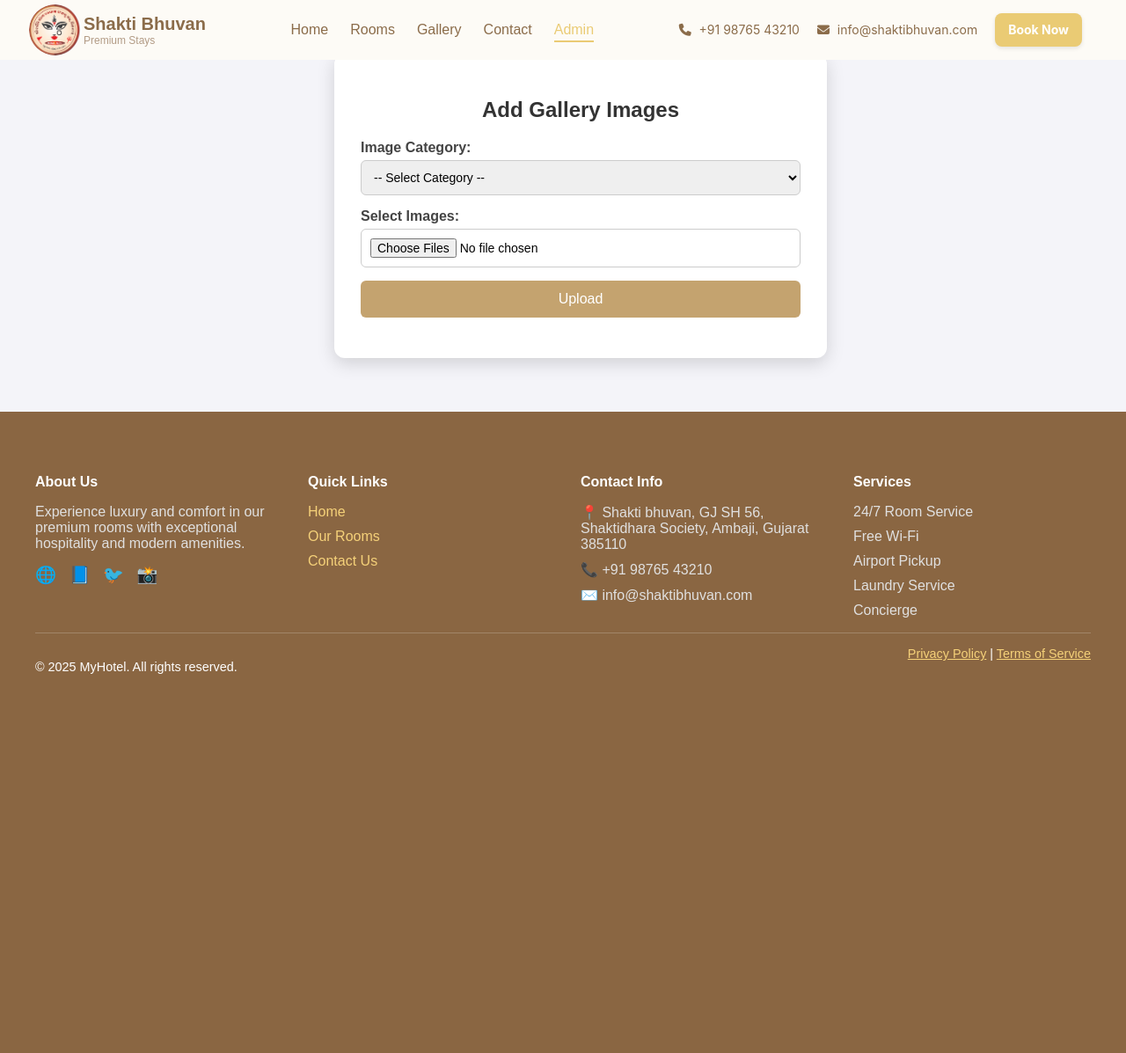
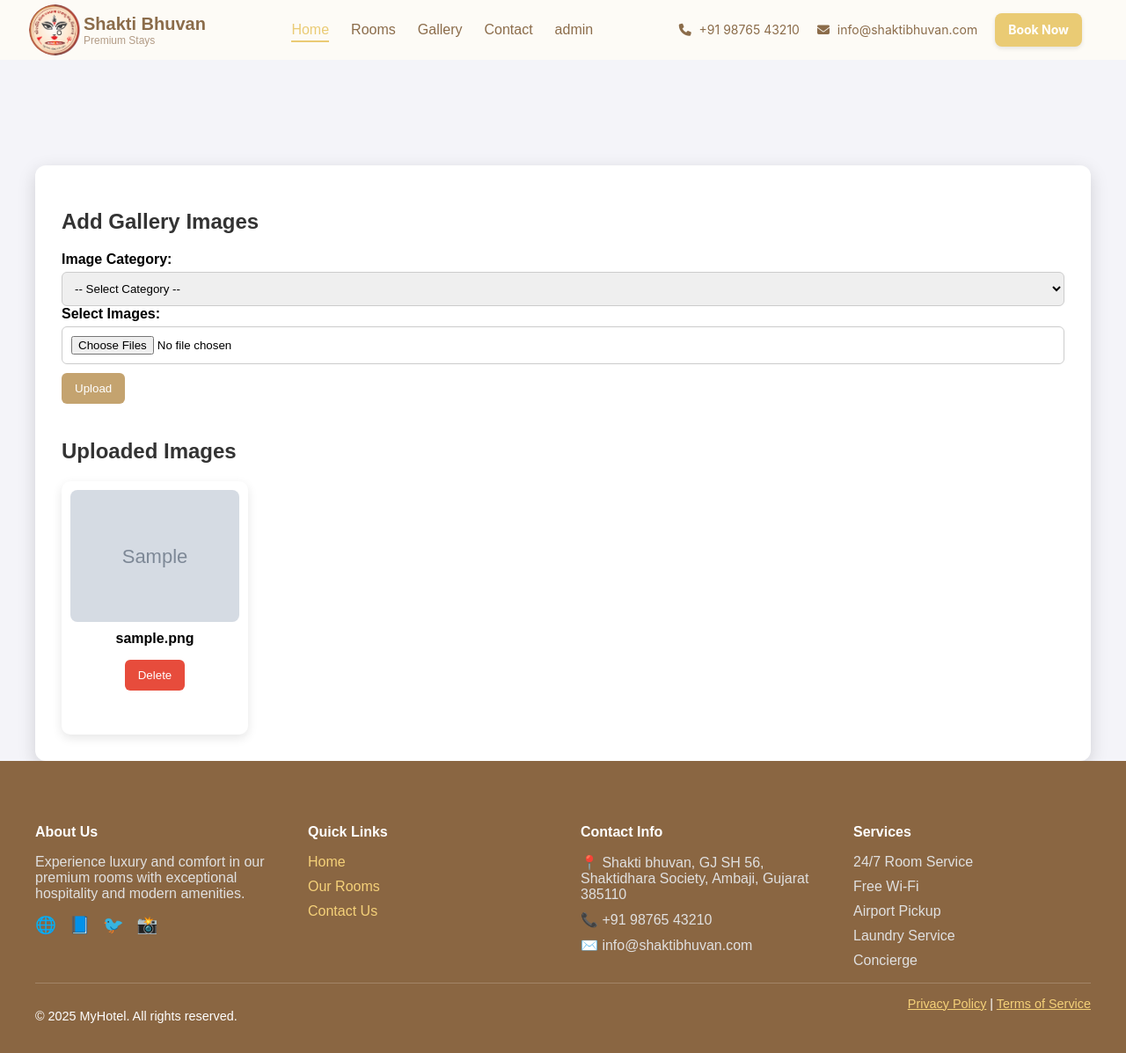
Before and after one commit to Herin27/shakti_bhuvan, a PHP site: page /admin_gallery.php in a window 1280 px wide. Shown: the whole page at 88% size. Before the commit the page ends 766 px from the top, so only its background shows below. Run offline with PHP 8.4, Linux system fonts and the light colour scheme; tables that the repository leaves empty or names only in its code hold one stand-in row (values such as "Sample post"); grey boxes marked "Sample" are stand-in pictures.

Commit message:
Refactor code structure for improved readability and maintainability

```diff
--- a/admin_gallery.php
+++ b/admin_gallery.php
@@ -1,7 +1,8 @@
 <?php
 include 'db.php';
 
-if ($_SERVER['REQUEST_METHOD'] === 'POST') {
+// ✅ Handle image upload
+if ($_SERVER['REQUEST_METHOD'] === 'POST' && isset($_POST['upload'])) {
     $type = $_POST['image_type'];
 
     if (!empty($_FILES['images']['name'][0])) {
@@ -21,6 +22,33 @@ if ($_SERVER['REQUEST_METHOD'] === 'POST') {
         }
     }
 }
+
+// ✅ Handle image delete
+if ($_SERVER['REQUEST_METHOD'] === 'POST' && isset($_POST['delete'])) {
+    $image_id = intval($_POST['image_id']);
+
+    // Get image path
+    $stmt = $conn->prepare("SELECT image_url FROM gallery WHERE id = ?");
+    $stmt->bind_param("i", $image_id);
+    $stmt->execute();
+    $stmt->bind_result($image_url);
+    $stmt->fetch();
+    $stmt->close();
+
+    // Delete file from server
+    if ($image_url && file_exists($image_url)) {
+        unlink($image_url);
+    }
+
+    // Delete from database
+    $stmt = $conn->prepare("DELETE FROM gallery WHERE id = ?");
+    $stmt->bind_param("i", $image_id);
+    $stmt->execute();
+}
+
+// ✅ Fetch all images
+$result = $conn->query("SELECT * FROM gallery ORDER BY id DESC");
+$images = $result->fetch_all(MYSQLI_ASSOC);
 ?>
 
 <!DOCTYPE html>
@@ -28,111 +56,40 @@ if ($_SERVER['REQUEST_METHOD'] === 'POST') {
 <head>
   <meta charset="UTF-8">
   <title>Admin - Add Gallery Images</title>
-  <link rel="stylesheet" href="./assets/css/navbar.css"> <!-- navbar css -->
+  <link rel="stylesheet" href="./assets/css/navbar.css">
   <link rel="icon" href="assets/images/logo.jpg" type="image/x-icon">
   <style>
-    html, body {
-        height: 100%;
-        margin: 0;
-        display: flex;
-        flex-direction: column;
+    html, body { height: 100%; margin: 0; }
+    body { font-family: Arial, sans-serif; background: #f4f4f9; }
+
+    main { padding-top: 120px; max-width: 1200px; margin: auto; }
+
+    .container { background: #fff; padding: 30px; border-radius: 12px; box-shadow: 0 6px 20px rgba(0,0,0,0.15); }
+
+    h2 { margin-bottom: 20px; color: #333; }
+
+    form { margin-bottom: 40px; }
+
+    label { display: block; font-weight: bold; margin-bottom: 5px; }
+
+    select, input[type="file"] {
+        padding: 10px; border: 1px solid #ccc; border-radius: 6px; width: 100%;
     }
 
-    body {
-        font-family: Arial, sans-serif;
-    }
+    button { padding: 10px 15px; border: none; border-radius: 6px; cursor: pointer; }
+    .upload-btn { background: #c4a36f; color: white; margin-top: 10px; }
+    .upload-btn:hover { background: #a57e3d; }
+    .delete-btn { background: #e74c3c; color: white; margin-top: 5px; }
+    .delete-btn:hover { background: #c0392b; }
 
-    main {
-        flex: 1; /* push footer down */
-        padding-top: 120px; /* space for fixed navbar */
-        max-width: 1800px;
-        margin: 0 auto;
-        width: 100%;
-    }
-    /* Fix navbar overlap if it's fixed */
-    header.navbar {
-        position: fixed;
-        top: 0;
-        left: 0;
-        right: 0;
-        z-index: 1000;
-    }
-    /* Scoped Admin Page Styles */
-    .admin-page {
-        font-family: Arial, sans-serif;
-        background: #f4f4f9;
-        margin: 0;
-        padding: 0;
-        display: flex;
-        flex-direction: column;
-        min-height: 100vh;
-    }
-
-    .admin-page main {
-        flex: 1;
-        display: flex;
-        justify-content: center;
-        align-items: center;
-        padding: 40px 20px;
-    }
-
-    .admin-page .container {
-        background: #fff;
-        padding: 30px;
-        border-radius: 12px;
-        box-shadow: 0 6px 20px rgba(0,0,0,0.15);
-        width: 100%;
-        max-width: 500px;
-        text-align: center;
-    }
-
-    .admin-page h2 {
-        margin-bottom: 20px;
-        color: #333;
-    }
-
-    .admin-page form {
-        display: flex;
-        flex-direction: column;
-        gap: 15px;
-    }
-
-    .admin-page label {
-        text-align: left;
-        font-weight: bold;
-        color: #444;
-        margin-bottom: 5px;
-        display: block;
-    }
-
-    .admin-page select,
-    .admin-page input[type="file"] {
-        padding: 10px;
-        border: 1px solid #ccc;
-        border-radius: 6px;
-        font-size: 14px;
-        width: 100%;
-    }
-
-    .admin-page button {
-        padding: 12px;
-        border: none;
-        border-radius: 6px;
-        background: #c4a36f;
-        color: white;
-        font-size: 16px;
-        cursor: pointer;
-        transition: background 0.3s;
-    }
-
-    .admin-page button:hover {
-        background: #a57e3d;
-    }
+    .gallery { display: grid; grid-template-columns: repeat(auto-fill, minmax(200px, 1fr)); gap: 20px; margin-top: 20px; }
+    .gallery-item { background: #fff; padding: 10px; border-radius: 10px; box-shadow: 0 4px 12px rgba(0,0,0,0.1); text-align: center; }
+    .gallery-item img { max-width: 100%; border-radius: 8px; height: 150px; object-fit: cover; }
+    .gallery-item p { margin: 10px 0; font-weight: bold; }
   </style>
 </head>
 <body class="admin-page">
 
-<!-- HEADER -->
 <header class="navbar">
         <div class="logo">
         <div class="logo-icon">
@@ -144,12 +101,13 @@ if ($_SERVER['REQUEST_METHOD'] === 'POST') {
         </div>
         </div>
 
+
         <nav class="nav-links">
-        <a href="index.php">Home</a>
+            <a href="index.php" class="active">Home</a>
             <a href="rooms.php">Rooms</a>
             <a href="gallery.php">Gallery</a>
             <a href="contact.php">Contact</a>
-        <a href="admin_gallery.php" class="active">Admin</a>
+            <a href="admin.php">admin</a>
         </nav>
 
         <div class="contact-info">
@@ -179,13 +137,25 @@ if ($_SERVER['REQUEST_METHOD'] === 'POST') {
               <input type="file" name="images[]" id="images" multiple required>
           </div>
 
-          <button type="submit">Upload</button>
+          <button type="submit" name="upload" class="upload-btn">Upload</button>
       </form>
+
+      <h2>Uploaded Images</h2>
+      <div class="gallery">
+          <?php foreach ($images as $img): ?>
+              <div class="gallery-item">
+                  <img src="<?php echo $img['image_url']; ?>" alt="Gallery Image">
+                  <p><?php echo htmlspecialchars($img['image_type']); ?></p>
+                  <form method="post" onsubmit="return confirm('Are you sure you want to delete this image?');">
+                      <input type="hidden" name="image_id" value="<?php echo $img['id']; ?>">
+                      <button type="submit" name="delete" class="delete-btn">Delete</button>
+                  </form>
+              </div>
+          <?php endforeach; ?>
+      </div>
   </div>
 </main>
 
-<!-- FOOTER -->
 <?php include 'footer.php'; ?>
-
 </body>
 </html>
```
Also changed, not shown: search.php (+27 -9 lines), uploads/1758427814_DSC06358.JPG (deleted), uploads/1759234491_DSC06390.JPG (added), uploads/1759234491_DSC06391.JPG (added). Lines whose indentation alone changed are shown as unchanged.
